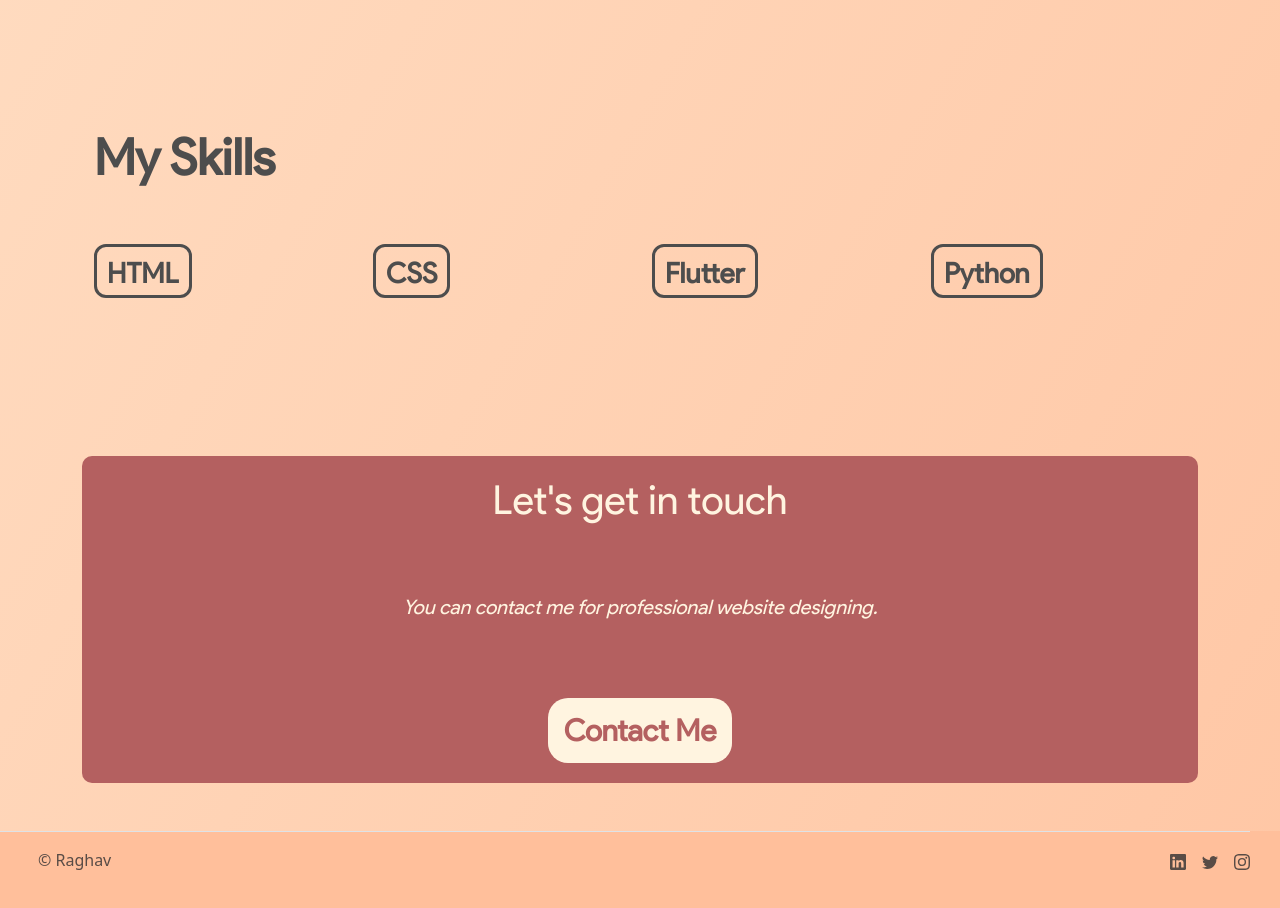
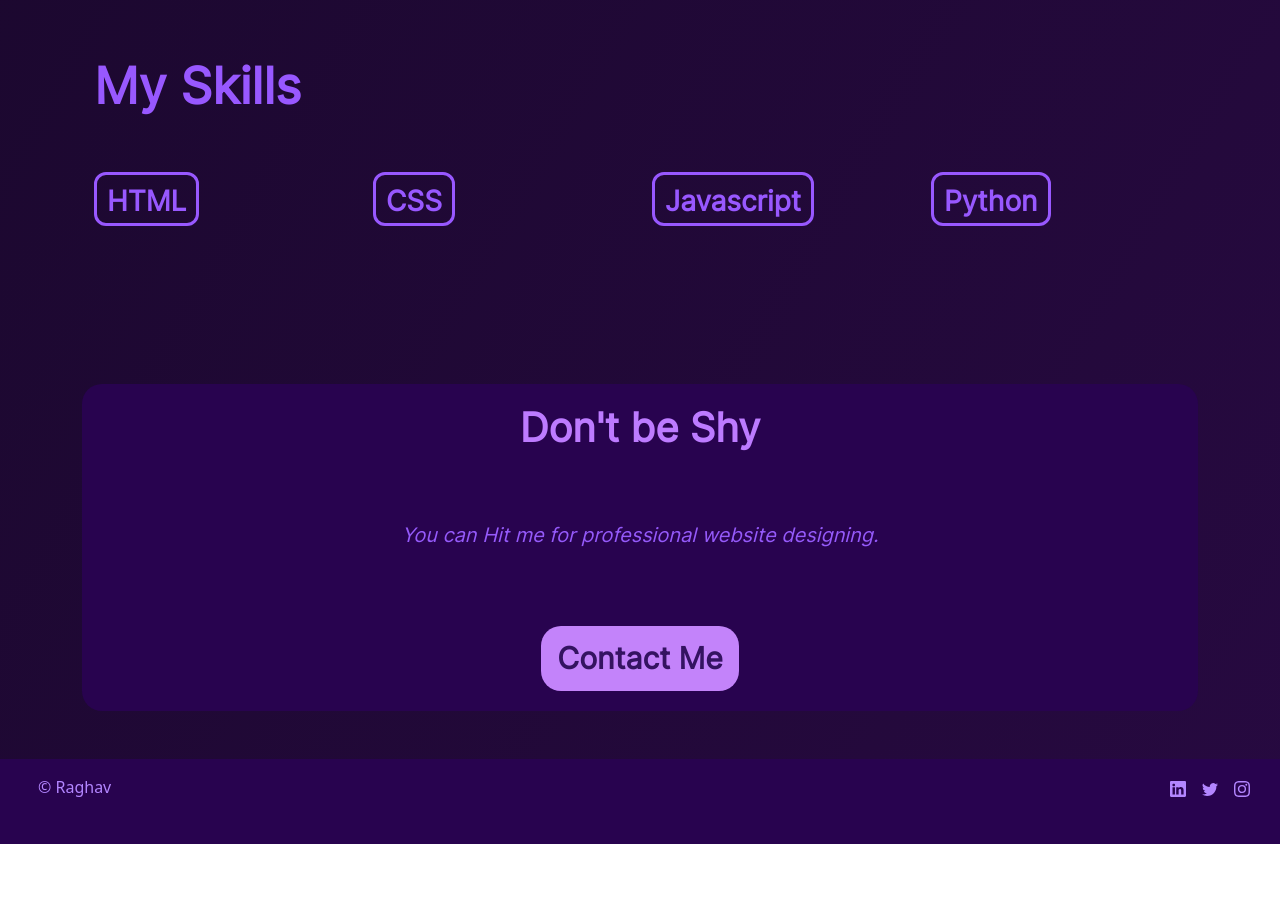
Before and after one commit to Raghav129/myportfolio, a plain HTML site: page index.html in a window 1280 px wide. Shown: the part 1540-2448 px from the top of the page. After the commit the page ends 2384 px from the top, so only its background shows below. Drawn offline with nearby package versions, Linux system fonts and the light colour scheme.

Commit message:
Add files via upload

```diff
--- a/index.html
+++ b/index.html
@@ -4,7 +4,7 @@
     <meta name="viewport" content="width=device-width, initial-scale=1.0">
 
     <link href="https://cdn.jsdelivr.net/npm/bootstrap@5.3.0/dist/css/bootstrap.min.css" rel="stylesheet" integrity="sha384-9ndCyUaIbzAi2FUVXJi0CjmCapSmO7SnpJef0486qhLnuZ2cdeRhO02iuK6FUUVM" crossorigin="anonymous">
-    <link rel="stylesheet" href="/myportfolio/style.css">
+    <link rel="stylesheet" href="style.css">
 
     <title>Personal Portfolio</title>
 </head>
@@ -20,15 +20,7 @@
           </div>
       </div>
     </section>
-    <div> &nbsp &nbsp
 
-    </div>
-    <div>
-        &nbsp &nbsp &nbsp
-    </div>
-    <div> &nbsp&nbsp
-
-    </div>
 
 
 
@@ -67,7 +59,7 @@
               <div class="col d-flex align-items-start">
 
                 <div>
-                  <h3 class="lang">Flutter</h3>
+                  <h3 class="lang">Javascript</h3>
 
                 </div>
               </div>
@@ -91,12 +83,12 @@
         <div class="container my-5">
             <div class="part">
 
-              <h1 class="contact">Let's get in touch</h1>
+              <h1 class="contact-shy">Don't be Shy</h1>
               <section>
                 &nbsp
               </section>
               <p class="textee">
-                You can contact me for professional website designing.
+                You can Hit me for professional website designing.
               </p>
               <div>&nbsp;</div>
               <a class="button" href="mailto:margamraghavendra2112@gmail.com">Contact Me</a>
@@ -110,12 +102,12 @@
 
     <section class="footer">
 
-        <footer class="d-flex flex-wrap justify-content-between align-items-center py-3 my-4 border-top">
+        <footer class="d-flex flex-wrap justify-content-between align-items-center py-3 my-4">
             <div class="col-md-4 d-flex align-items-center">
               <a href="/" class="mb-3 me-2 mb-md-0 text-body-secondary text-decoration-none lh-1">
                 <svg class="bi" width="30" height="24"><use xlink:href="#bootstrap"></use></svg>
               </a>
-              <span class="mb-3 mb-md-0 text-body-secondary">© Raghav</span>
+              <span class="text-body-secondary-footer">© Raghav</span>
             </div>
 
             <ul class="nav col-md-4 justify-content-end list-unstyled d-flex">
--- a/style.css
+++ b/style.css
@@ -1,5 +1,5 @@
 .gradient-background {
-    background: linear-gradient(300deg, #FFBF9B, #FFF4E0);
+    background: linear-gradient(300deg, #2b0a47, #0e061a);
     background-size: 180% 180%;
     animation: gradient-animation 18s ease infinite;
   }
@@ -18,13 +18,13 @@
 
 
 @font-face {
-    font-family: 'Product Sans';
-    src: url(./fonts/ProductSans-Regular.ttf);
+    font-family: 'Inter';
+    src: url(./fonts/Inter-Regular.ttf);
 }
 
 @font-face {
     font-family: 'Alliance Font';
-    src: url(./Fonts/Alliance-Font.ttf);
+    src: url(./fonts/Alliance-Font.ttf);
 }
 
 .title {
@@ -38,10 +38,10 @@
 }
 
 .myname {
-    font-family: 'Product Sans', sans-serif;
+    font-family: 'Inter', sans-serif;
     font-size: 5rem;
     font-weight: bolder;
-    color: #4D4D4D;
+    color: #905ee0;
     text-align: center;
 
 }
@@ -49,7 +49,7 @@
 .myjob {
     text-align: center;
     font-family: 'Inter', sans-serif;
-    color: #B46060;
+    color: #D4ADFC;
     font-weight: bold;
     font-size: 2rem;
     font-style: italic;
@@ -57,15 +57,15 @@
 }
 
 .frontend {
-    color: #867070;
+    color: #9858ff;
 
 }
 
 .myskill {
-    font-family: 'Product Sans', sans-serif;
+    font-family: 'Inter', sans-serif;
     font-size: 50px;
     font-weight: bolder;
-    color: #4D4D4D;
+    color: #9858ff;
     text-align: left;
 
 }
@@ -74,41 +74,63 @@
     font-family: 'Alliance Font', sans-serif;
     font-size: 20px;
     font-weight: bolder;
-    color: #4D4D4D;
+    color: #9858ff;
     text-align: center;
+    display: inline-flex;
+}
+
+.dynamic li span::after{
+    content: "";
+    position: absolute;
+    border-left: 2px solid #9858ff;
+    left: 0;
+    animation: typing 1.5s steps(10) infinite;
+}
+
+@keyframes typing {
+    100% {
+        left: 100%;
+        margin: 0 -3;
+    }
 
 }
 
 .lang {
-    font-family: 'Product Sans' , sans-serif;
+    font-family: 'Inter' , sans-serif;
     font-weight: bold;
-    color: #4D4D4D;
+    color: #9858ff;
     border-radius: 12px;
     border: 3px solid ;
     padding: 10px;
     width: 100%;
     height: 79%;
+
 }
 
 .d-block {
     border-radius: 50%;
-    background-color: #B46060;
+    background-color: #571fb8;
 }
 
 .part {
-    background-color: #B46060;
+    background-color: #28034f;
     padding: 20px;
     background-size: auto;
-    border-radius: 10px;
+    border-radius: 20px;
 
 }
 
 .contact {
-    font-family: 'Product Sans';
+    font-family: 'Inter';
     font-size: 40px;
     text-align: center;
 
-    color: #FFF4E0;
+    color: #955afa;
+}
+
+.contact-shy{
+    font-weight: bolder;
+    color: rgb(189, 123, 255);;
 }
 
 .textee {
@@ -118,10 +140,10 @@
 }
 
 .button {
-    background-color: #FFF4E0;
-    border-color: #FFF4E0;
+    background-color: #c383fa;
+    border-color: #2b0a47;
     background-size: auto;
-    color: #B46060;
+    color: #341361;
     font-weight: bold;
     padding: 10px 16px;
     text-align: center;
@@ -133,8 +155,23 @@
 }
 
 .footer {
-    background-color: #FFBF9B;
+    background-color: #28034f;
     padding-bottom: 5px;
     padding-right: 30px;
+}
 
+.bi-linkedin {
+    fill: #b386ff;
 }
+
+.bi-instagram {
+    fill: #b386ff;
+}
+
+.bi-twitter {
+    fill: #b386ff;
+}
+
+.text-body-secondary-footer {
+    color: #b386ff;
+}
```
Also changed, not shown: Fonts/Inter-Regular.ttf (added), 1 other file.
